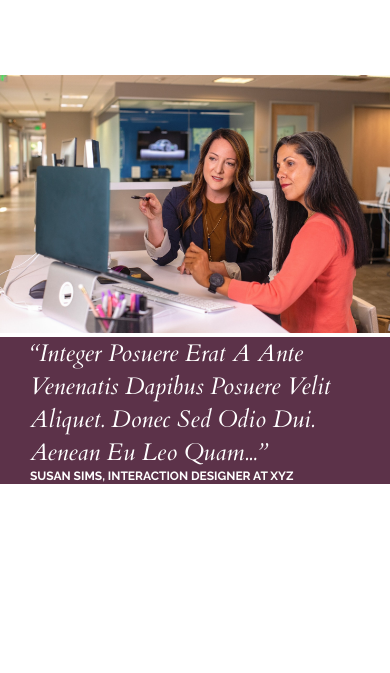
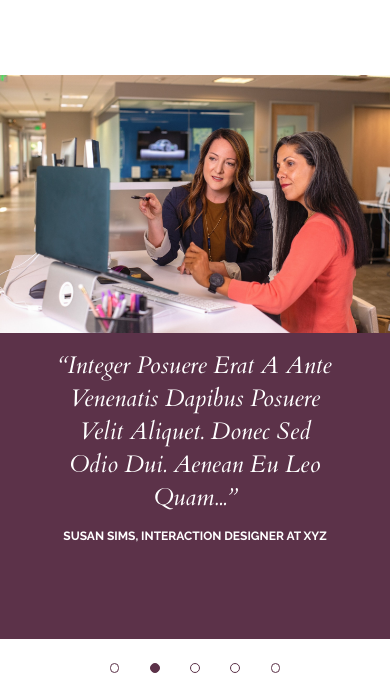
Before and after one commit to Vlad-Bogach/FE-Courses-General, a website built with Parcel: page Course work/index.html in a window 390 px wide. Shown: the part 6895-7568 px from the top of the page. Before the commit the page ends 7379 px from the top, so only its background shows below. Built offline with nearby package versions, Linux system fonts and the light colour scheme.

Commit message:
testimonials section: done

```diff
--- a/Course work/source/styles/style.scss
+++ b/Course work/source/styles/style.scss
@@ -396,18 +396,20 @@ body{
 
 .testimonials__content-wrapper{
     display: flex;
-    @media only screen and (max-width: 1200px){
-        flex-direction: column;
+    @media only screen and (max-width: 860px){
+         flex-direction: column;
     }
 }
 
 .testimonials__image{
-
     max-width: 740px;
-    width:100%;
-
+    width: 100%;
     img{
         width: 100%;
+        display: flex;
+    }
+    @media only screen and (max-width: 860px){
+        max-width: 100%;
     }
 }
 
@@ -420,6 +422,10 @@ body{
     justify-content: center;
     background-color: #5C3249;
     flex-direction: column;
+    @media only screen and (max-width: 860px){
+        max-width: 100%;
+        justify-content: flex-start;
+    }
 }
 
 .feedback__quote{
@@ -442,6 +448,13 @@ body{
         max-width: 330px;
         max-height: 156px;
     }
+    @media only screen and (max-width: 860px){
+        text-align: center;
+        max-width: 275px;
+        height: 206px;
+        padding-top: 20px;
+        padding-bottom: 20px;
+    }
 }
 
 .feedback__person{
@@ -457,11 +470,35 @@ body{
         font-size: 12px;
         max-width: 330px;
     }
+    @media only screen and (max-width: 860px){
+        text-align: center;
+        margin-bottom: 95px;
+    }
 }
 
 .testimonials__dots{
     display: flex;
     justify-content: space-between;
-    gap: 26px;
-    width: auto;
+    width: 170px;
+    margin: auto;
+    margin-top: 31px;
+    @media only screen and (max-width: 1200px){
+        margin-top: 24px;
+    }
 }
+
+.dots__dot{
+    width: 14px;
+    height: 14px;
+    border-radius: 14px;
+    border: 1px solid #5C3249;
+    box-sizing: border-box;
+    @media only screen and (max-width: 1200px){
+        width: 9.49px;
+        height: 9.49px;
+    }
+}
+
+.dots__dot_active{
+    background-color: #5C3249;
+}
```
